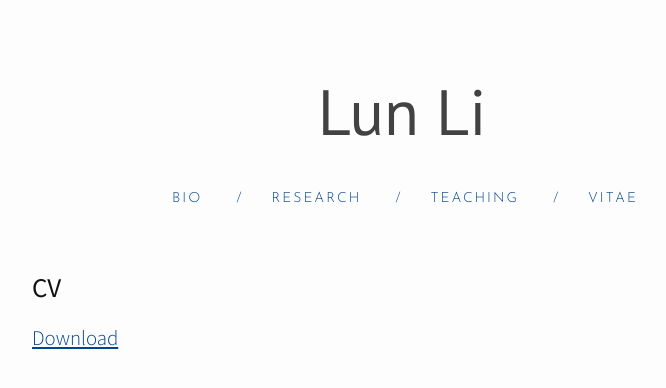
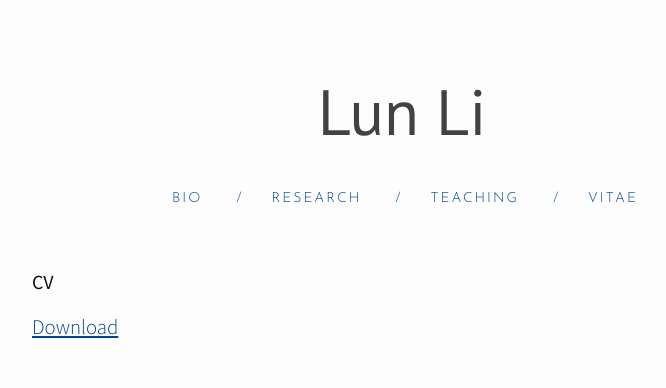
Before and after one commit to lunli-econ/lunli-econ.github.io, a Jekyll site: the page built from 3CV.md, in a window 1280 px wide. Shown: the top 388 px of the page, without its empty margins (238-904 px from the left). Built offline with Jekyll 4.4.1, drawn with Linux system fonts in a browser that asks for light colours; nearby versions of some CDN libraries.

Commit message:
Fix header

```diff
--- a/3CV.md
+++ b/3CV.md
@@ -3,6 +3,6 @@ layout: page
 title: Vitae
 permalink: /CV/
 ---
-# CV
+#### CV
 
 <a href="/assets/docs/CV_LUN_LI.pdf"> <u>Download</u></a>
```
